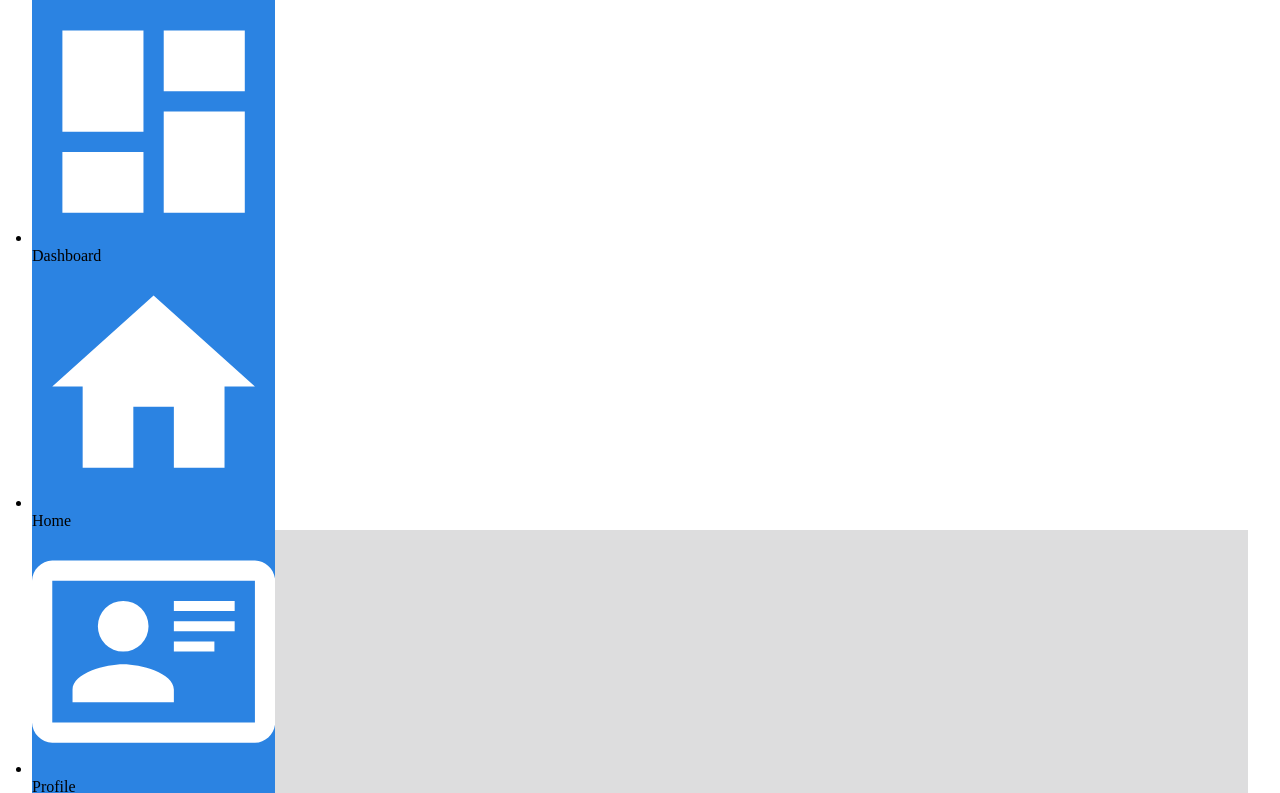
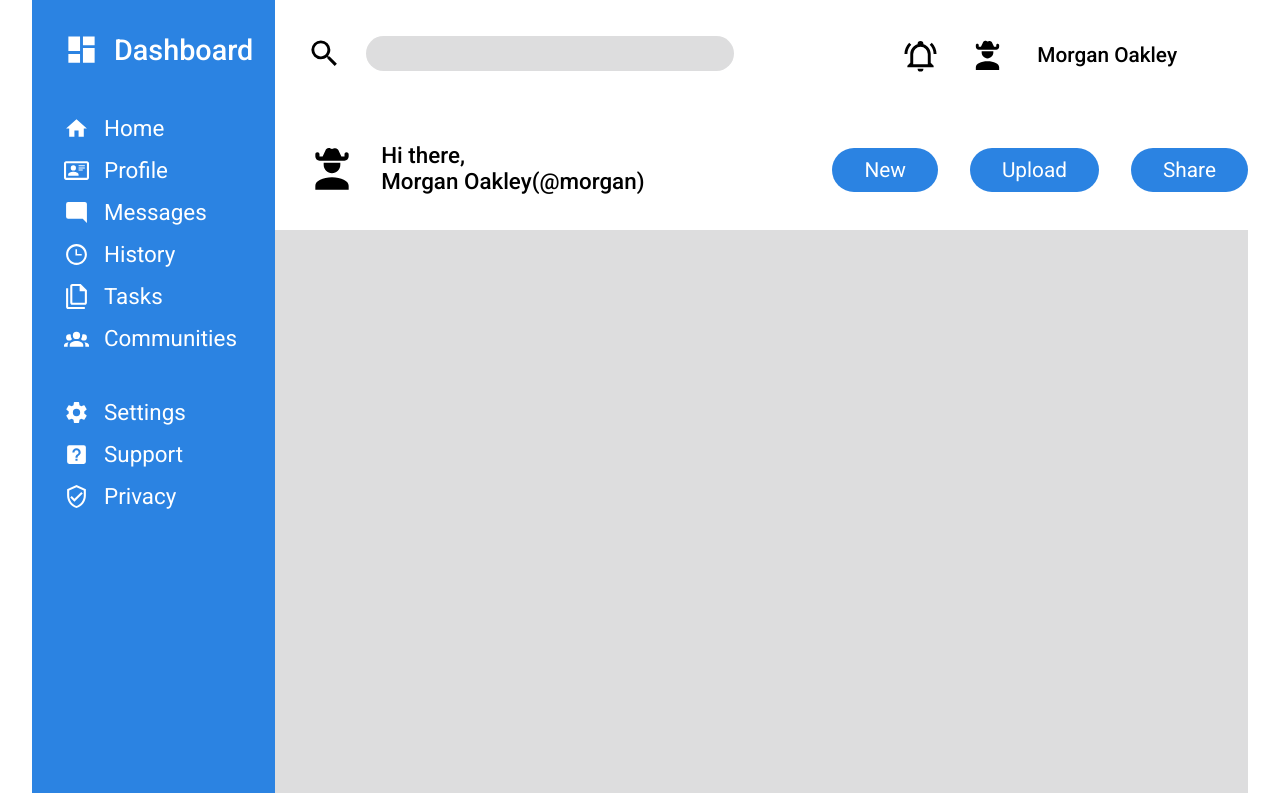
Before and after one commit to SergeyFedos/Admin-Dashboard, a plain HTML site: page index.html in a window 1280 px wide. Shown: the top 793 px of the page. Drawn offline with Linux system fonts and the light colour scheme; a web font is replaced by a local one.

Commit message:
Finished header part

```diff
--- a/index.html
+++ b/index.html
@@ -83,7 +83,60 @@
         </svg>Privacy</li>
     </ul>
   </div>
-  <div class="header"></div>
+  <div class="header">
+    <div class="header-col1">
+      <div class="search">
+        <svg xmlns="http://www.w3.org/2000/svg" viewBox="0 0 24 24">
+          <title>magnify</title>
+          <path
+            d="M9.5,3A6.5,6.5 0 0,1 16,9.5C16,11.11 15.41,12.59 14.44,13.73L14.71,14H15.5L20.5,19L19,20.5L14,15.5V14.71L13.73,14.44C12.59,15.41 11.11,16 9.5,16A6.5,6.5 0 0,1 3,9.5A6.5,6.5 0 0,1 9.5,3M9.5,5C7,5 5,7 5,9.5C5,12 7,14 9.5,14C12,14 14,12 14,9.5C14,7 12,5 9.5,5Z" />
+        </svg>
+        <input type="text">
+      </div>
+      <div class="morgan">
+
+        <svg xmlns="http://www.w3.org/2000/svg" viewBox="0 0 24 24">
+          <title>account-cowboy-hat</title>
+          <path
+            d="M20 22H4V20C4 17.8 7.6 16 12 16S20 17.8 20 20M8 9H16V10C16 12.2 14.2 14 12 14S8 12.2 8 10M19 4C18.4 4 18 4.4 18 5V6H16.5L15.1 3C15 2.8 14.9 2.6 14.7 2.5C14.2 2 13.4 1.9 12.7 2.2L12 2.4L11.3 2.1C10.6 1.8 9.8 1.9 9.3 2.4C9.1 2.6 9 2.8 8.9 3L7.5 6H6V5C6 4.4 5.6 4 5 4S4 4.4 4 5V6C4 7.1 4.9 8 6 8H18C19.1 8 20 7.1 20 6V5C20 4.5 19.6 4 19 4Z" />
+        </svg>
+        <p> Hi there,<br>
+          Morgan Oakley(@morgan)
+        </p>
+      </div>
+    </div>
+    <div class="header-col2">
+      <div class="bell">
+
+        <svg xmlns="http://www.w3.org/2000/svg" viewBox="0 0 24 24">
+          <title>bell-ring-outline</title>
+          <path
+            d="M10,21H14A2,2 0 0,1 12,23A2,2 0 0,1 10,21M21,19V20H3V19L5,17V11C5,7.9 7.03,5.17 10,4.29C10,4.19 10,4.1 10,4A2,2 0 0,1 12,2A2,2 0 0,1 14,4C14,4.1 14,4.19 14,4.29C16.97,5.17 19,7.9 19,11V17L21,19M17,11A5,5 0 0,0 12,6A5,5 0 0,0 7,11V18H17V11M19.75,3.19L18.33,4.61C20.04,6.3 21,8.6 21,11H23C23,8.07 21.84,5.25 19.75,3.19M1,11H3C3,8.6 3.96,6.3 5.67,4.61L4.25,3.19C2.16,5.25 1,8.07 1,11Z" />
+        </svg>
+        <svg xmlns="http://www.w3.org/2000/svg" viewBox="0 0 24 24">
+          <title>account-cowboy-hat</title>
+          <path
+            d="M20 22H4V20C4 17.8 7.6 16 12 16S20 17.8 20 20M8 9H16V10C16 12.2 14.2 14 12 14S8 12.2 8 10M19 4C18.4 4 18 4.4 18 5V6H16.5L15.1 3C15 2.8 14.9 2.6 14.7 2.5C14.2 2 13.4 1.9 12.7 2.2L12 2.4L11.3 2.1C10.6 1.8 9.8 1.9 9.3 2.4C9.1 2.6 9 2.8 8.9 3L7.5 6H6V5C6 4.4 5.6 4 5 4S4 4.4 4 5V6C4 7.1 4.9 8 6 8H18C19.1 8 20 7.1 20 6V5C20 4.5 19.6 4 19 4Z" />
+        </svg>
+        <p>
+          Morgan Oakley
+        </p>
+      </div>
+      <div class="buttons">
+        <a href="">New</a>
+        <a href="">Upload</a>
+        <a href="">Share</a>
+
+      </div>
+
+
+
+    </div>
+
+
+
+
+  </div>
   <div class="main-content"></div>
 
 
--- a/styles.css
+++ b/styles.css
@@ -2,6 +2,7 @@
   box-sizing: border-box;
   padding: 0;
   margin: 0;
+  font-family: "Roboto", serif;
 }
 
 body {
@@ -17,17 +18,127 @@ body {
 .sidebar {
   background-color: rgb(43, 131, 226);
   grid-row: 1 / 6;
+
+  display: flex;
+  font-size: 1.4rem;
+  color: white;
+  flex-direction: column;
+  gap: 3rem;
+  padding-left: 2rem;
+  padding-top: 2rem;
+
+}
+
+.sidebar ul {
+  display: grid;
+  list-style: none;
+  gap: 1rem;
+  justify-content: start
 }
 
 .header {
   display: grid;
   grid-column: 2 /span 3;
   background-color: white;
+  grid-template-columns: 2fr 1fr;
 }
 
 .main-content {
-  background-color: bisque;
+
   grid-row: 2 / 6;
   grid-column: 2 / span 3;
   background-color: rgb(221, 221, 222);
 }
+
+svg {
+  width: 25px;
+  height: 25px;
+}
+
+li {
+  display: flex;
+  align-items: center;
+  gap: 15px;
+}
+
+.dashboard {
+  font-weight: 500;
+  font-size: 1.8rem;
+}
+
+.dashboard svg,
+.bell svg {
+  width: 35px;
+  height: 35px;
+}
+
+.search {
+  display: flex;
+  gap: 1.5rem;
+
+}
+
+input {
+  width: 70%;
+  padding: 10px;
+  border-radius: 50px;
+  background-color: rgb(221, 221, 222);
+  border: none;
+  outline: none;
+
+}
+
+.header-col1 {
+  margin-left: 2rem;
+  display: flex;
+  flex-direction: column;
+  justify-content: space-around;
+}
+
+.header-col1 svg {
+  width: 35px;
+  height: 35px;
+}
+
+.morgan {
+  display: flex;
+  align-items: end;
+  gap: 1.5rem;
+  font-size: 1.4rem;
+  font-weight: 500;
+}
+
+.morgan svg {
+  width: 50px;
+  height: 50px;
+}
+
+.header-col2 {
+  display: flex;
+  flex-direction: column;
+  justify-content: space-around;
+  align-items: center;
+}
+
+.bell {
+  display: flex;
+  align-items: center;
+  gap: 2rem;
+  font-size: 1.3rem;
+  font-weight: 500;
+}
+
+.buttons {
+  display: flex;
+  gap: 2rem;
+  font-size: 1.3rem;
+
+}
+
+a {
+  text-decoration: none;
+  padding: 10px 2rem;
+  background-color: rgb(43, 131, 226);
+  color: white;
+  border-radius: 25px;
+}
```
